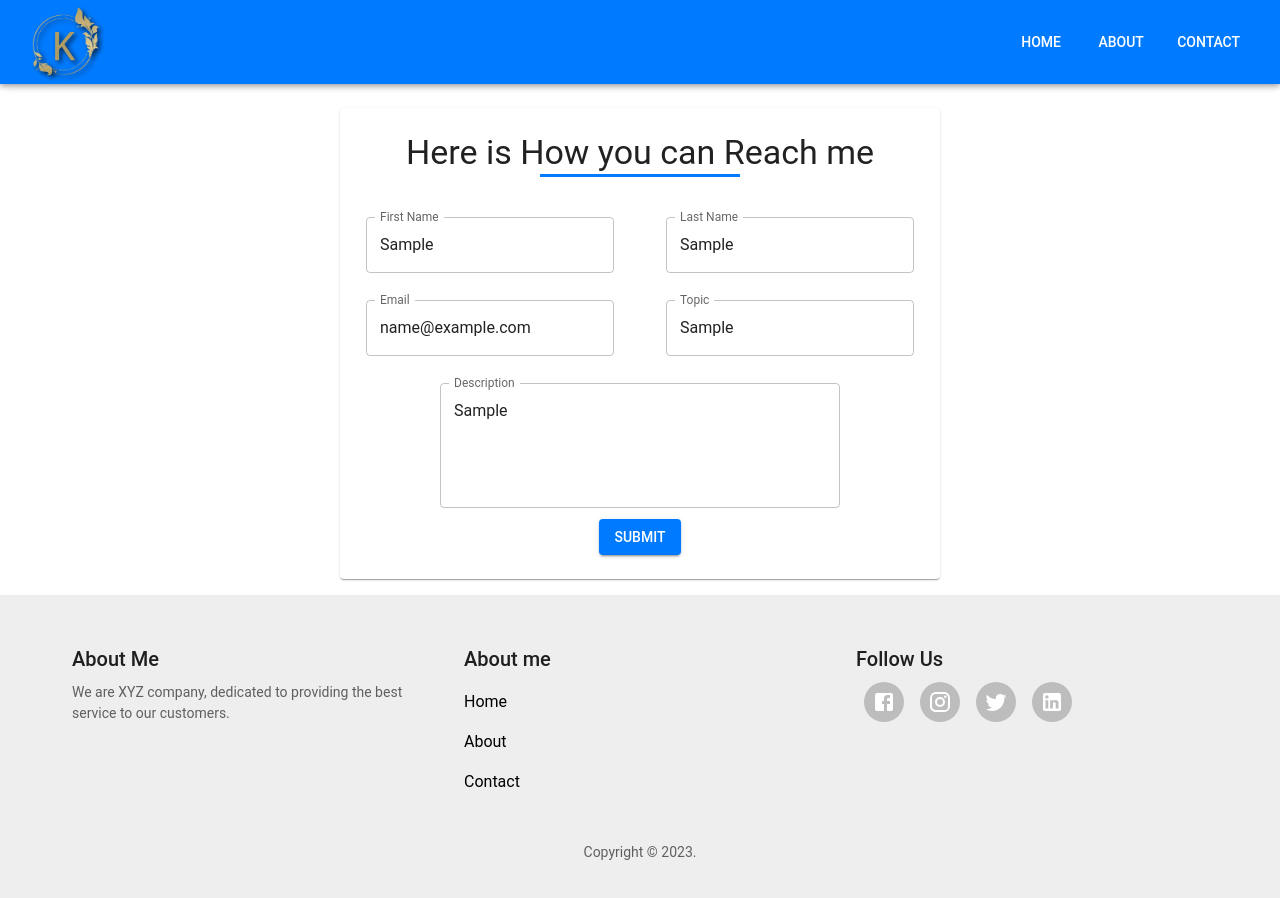
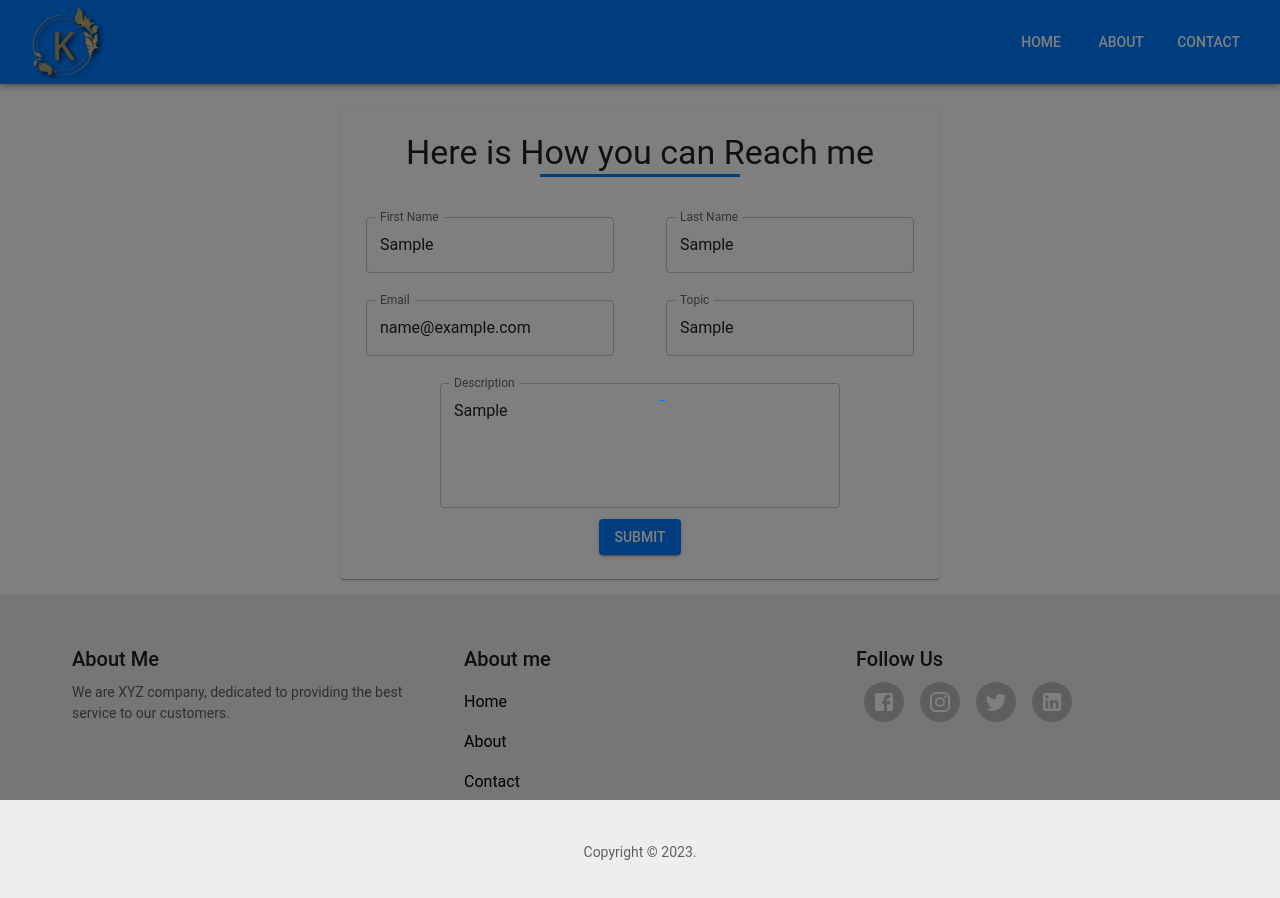
Before and after one commit to kabir1234567890/My_Portfolio, a React (Create React App) app: page /contact in a window 1280 px wide. Both pictures are taken after typing "Sample", "Sample", "name@example.com", "Sample", "Sample" into the empty fields and a click on the button "SUBMIT". Shown: the top 898 px of the page. Built offline with nearby package versions, Linux system fonts and the light colour scheme.

Commit message:
finishing my project contact page with email js integration

```diff
--- a/package.json
+++ b/package.json
@@ -16,6 +16,7 @@
     "@types/node": "^16.18.35",
     "@types/react": "^18.2.10",
     "@types/react-dom": "^18.2.4",
+    "emailjs-com": "^3.2.0",
     "formik": "^2.4.5",
     "react": "^18.2.0",
     "react-dom": "^18.2.0",
--- a/src/pages/Contact.tsx
+++ b/src/pages/Contact.tsx
@@ -1,8 +1,24 @@
-import { Box, Button, Card, TextField, Typography } from "@mui/material";
+import {
+  Box,
+  Button,
+  Card,
+  CircularProgress,
+  IconButton,
+  Snackbar,
+  TextField,
+  Typography,
+  useTheme,
+} from "@mui/material";
 import { ErrorMessage, Field, Form, Formik } from "formik";
+import CloseIcon from "@mui/icons-material/Close";
 import * as Yup from "yup";
+import emailjs from "emailjs-com";
+import { Fragment, useState } from "react";
 
 export const Contact = () => {
+  const [open, setOpen] = useState(false);
+  const [loading, setLoading] = useState(false);
+  const [message, setMessage] = useState("");
   const validationSchema = Yup.object().shape({
     firstName: Yup.string().required("First Name is required"),
 
@@ -19,8 +35,37 @@ export const Contact = () => {
   // const isSmallScreen = useMediaQuery((theme: any) =>
   //   theme.breakpoints.down("xs")
   // );
+
+  const handleClose = () => {
+    setOpen(false);
+  };
+  const theme = useTheme();
   return (
     <Box sx={{ mt: 3 }}>
+      {loading && (
+        <Box
+          sx={{
+            position: "fixed",
+            top: 0,
+            left: 0,
+            width: "100%",
+            height: "100%",
+            backgroundColor: "rgba(0, 0, 0, 0.5)",
+            display: "flex",
+            alignItems: "center",
+            justifyContent: "center",
+            zIndex: theme.zIndex.modal + 1, // Ensure the loader is above other content
+          }}
+        >
+          <CircularProgress
+            sx={{
+              color: theme.palette.primary.main, // Set the color to your primary theme color
+            }}
+            size={50}
+            thickness={5}
+          />
+        </Box>
+      )}
       <Card
         sx={{
           maxWidth: "600px",
@@ -46,8 +91,37 @@ export const Contact = () => {
             description: "",
           }}
           validationSchema={validationSchema}
-          onSubmit={(values) => {
-            console.log(values);
+          onSubmit={(values, { resetForm }) => {
+            setLoading(true);
+            const emailParams = {
+              to_email: values.email,
+              message: values.description,
+              email: values.email,
+              topic: values.topic,
+              to_name: "kabir hawa",
+              from_name: `${values.firstName} ${values.lastName}`,
+            };
+
+            // Send the email
+            emailjs
+              .send(
+                "service_fz2fc4t",
+                "template_yfi6stn",
+                emailParams,
+                "78pneQC1siawrKCpq"
+              )
+              .then(() => {
+                setMessage("Thanks for contacting me!");
+                setOpen(true);
+                setLoading(false);
+                resetForm();
+              })
+              .catch(() => {
+                setMessage(
+                  "Sorry there is Technical issue please try tommorow"
+                );
+                setLoading(false);
+              });
           }}
         >
           <Form>
@@ -125,6 +199,24 @@ export const Contact = () => {
           </Form>
         </Formik>
       </Card>
+      <Snackbar
+        open={open}
+        autoHideDuration={6000}
+        onClose={handleClose}
+        message={message ? message : "sorry for inconvinence"}
+        action={
+          <Fragment>
+            <IconButton
+              aria-label="close"
+              color="inherit"
+              sx={{ p: 0.5 }}
+              onClick={handleClose}
+            >
+              <CloseIcon />
+            </IconButton>
+          </Fragment>
+        }
+      />
     </Box>
   );
 };
```
Also changed, not shown: 2 other files (tests, documents, lock files or other folders).
